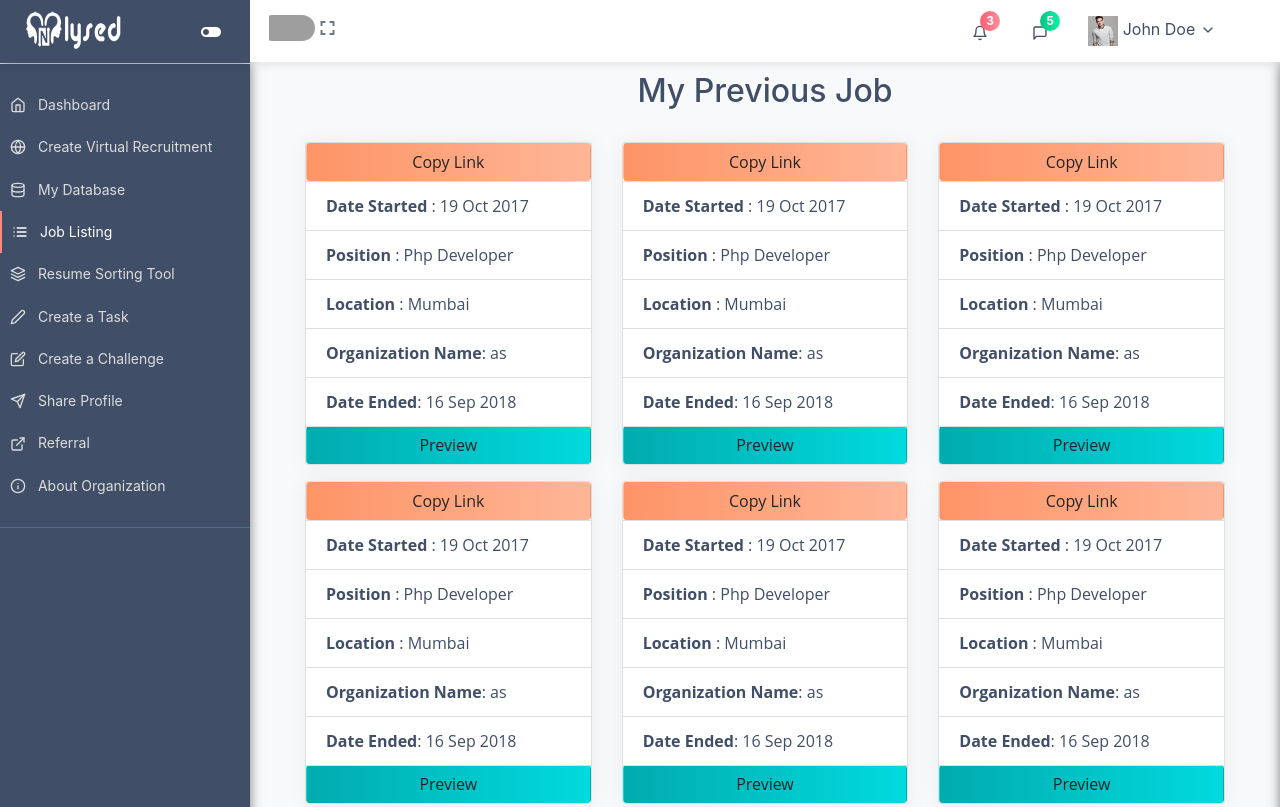
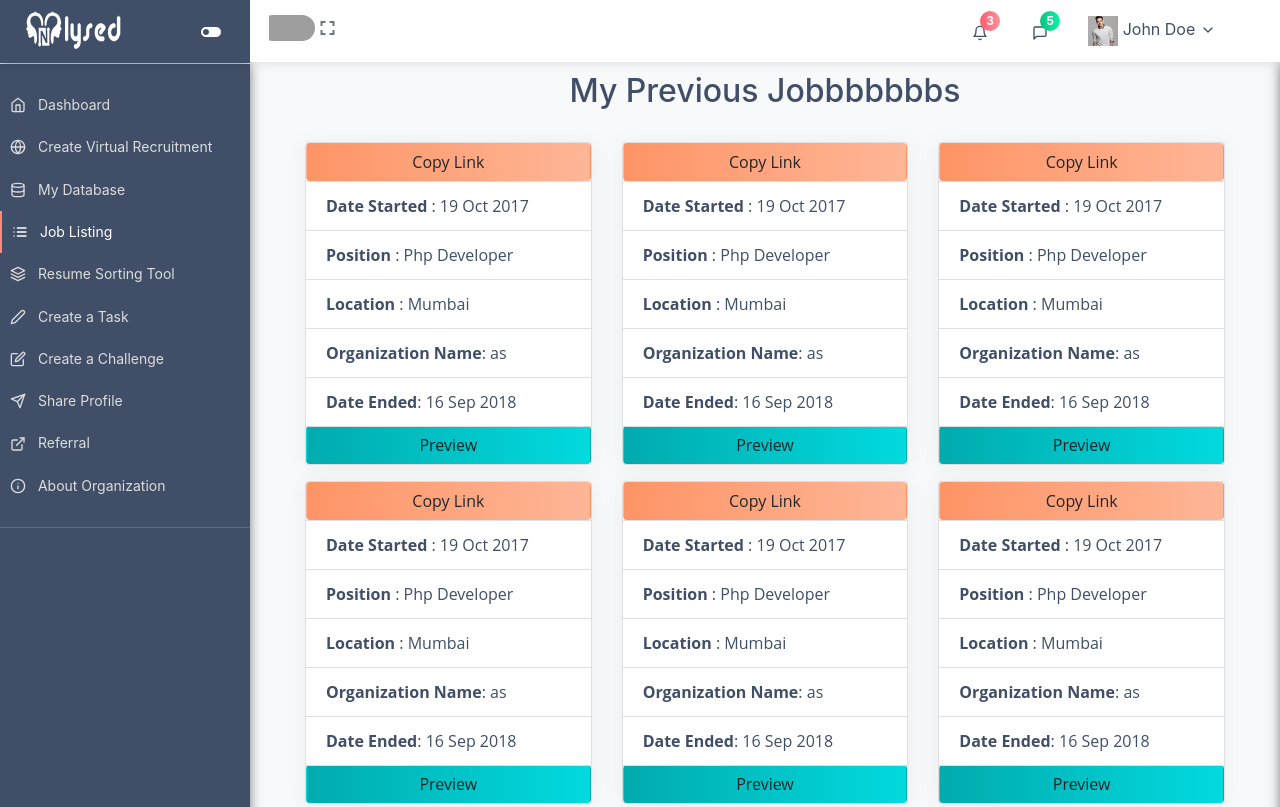
Before and after one commit to lakshit77/Analysed, a plain HTML site: page job_listing.html in a window 1280 px wide. Shown: the top 807 px of the page. Drawn offline with nearby package versions, Linux system fonts and the light colour scheme; grey boxes are pictures that could not be loaded.

Commit message:
Update job_listing.html

```diff
--- a/job_listing.html
+++ b/job_listing.html
@@ -252,7 +252,7 @@
                 <div class="container-fluid">
                     <div class="row">
                         <div class="d-flex col-12 justify-content-center mt-4">
-                            <h2 class="p-2">My Previous Job</h2>
+                            <h2 class="p-2">My Previous Jobbbbbbbs</h2>
                         </div>
                         <div class="col-md-6 col-lg-4 mt-3">
                             <div class="card">
```
